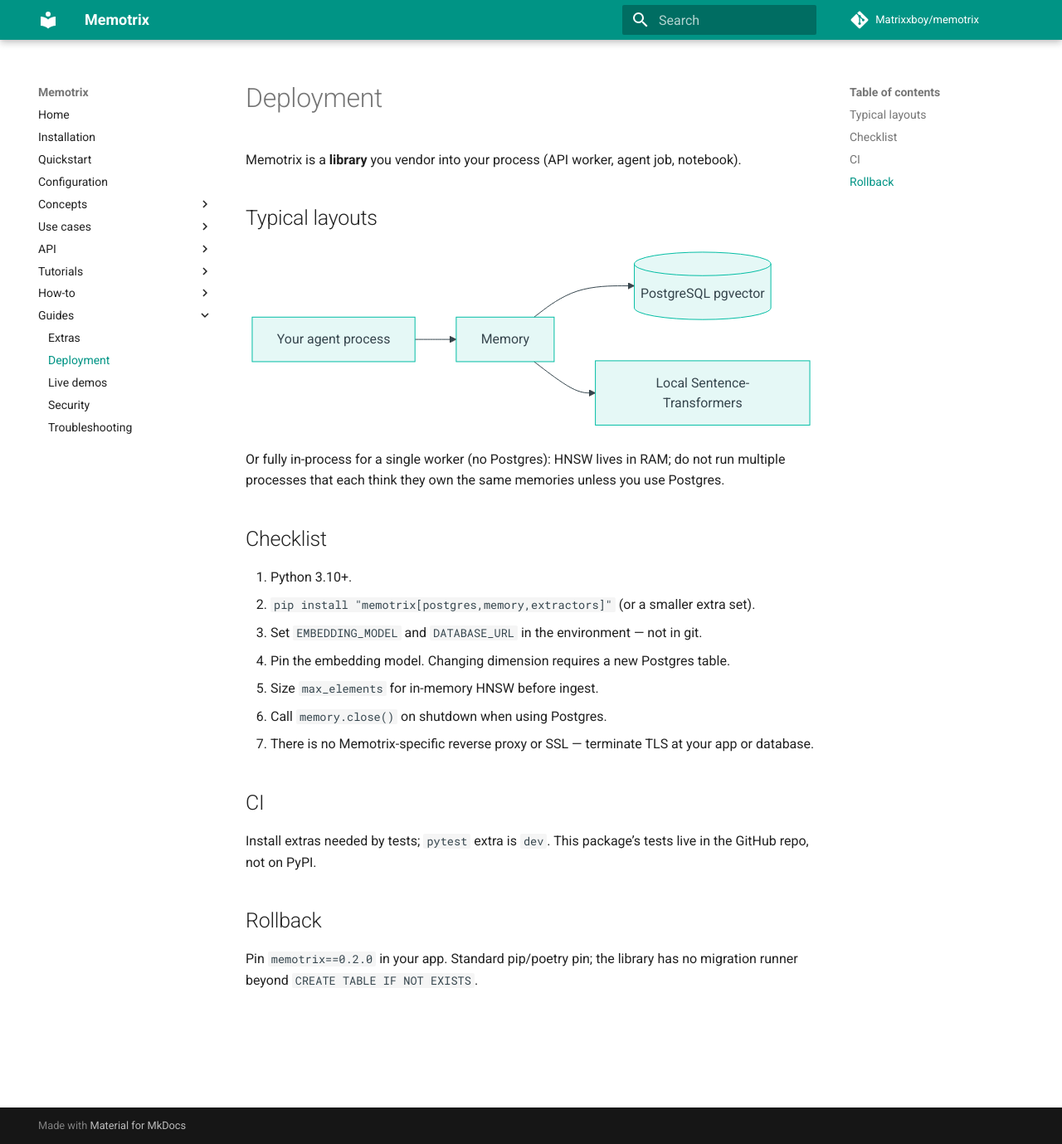
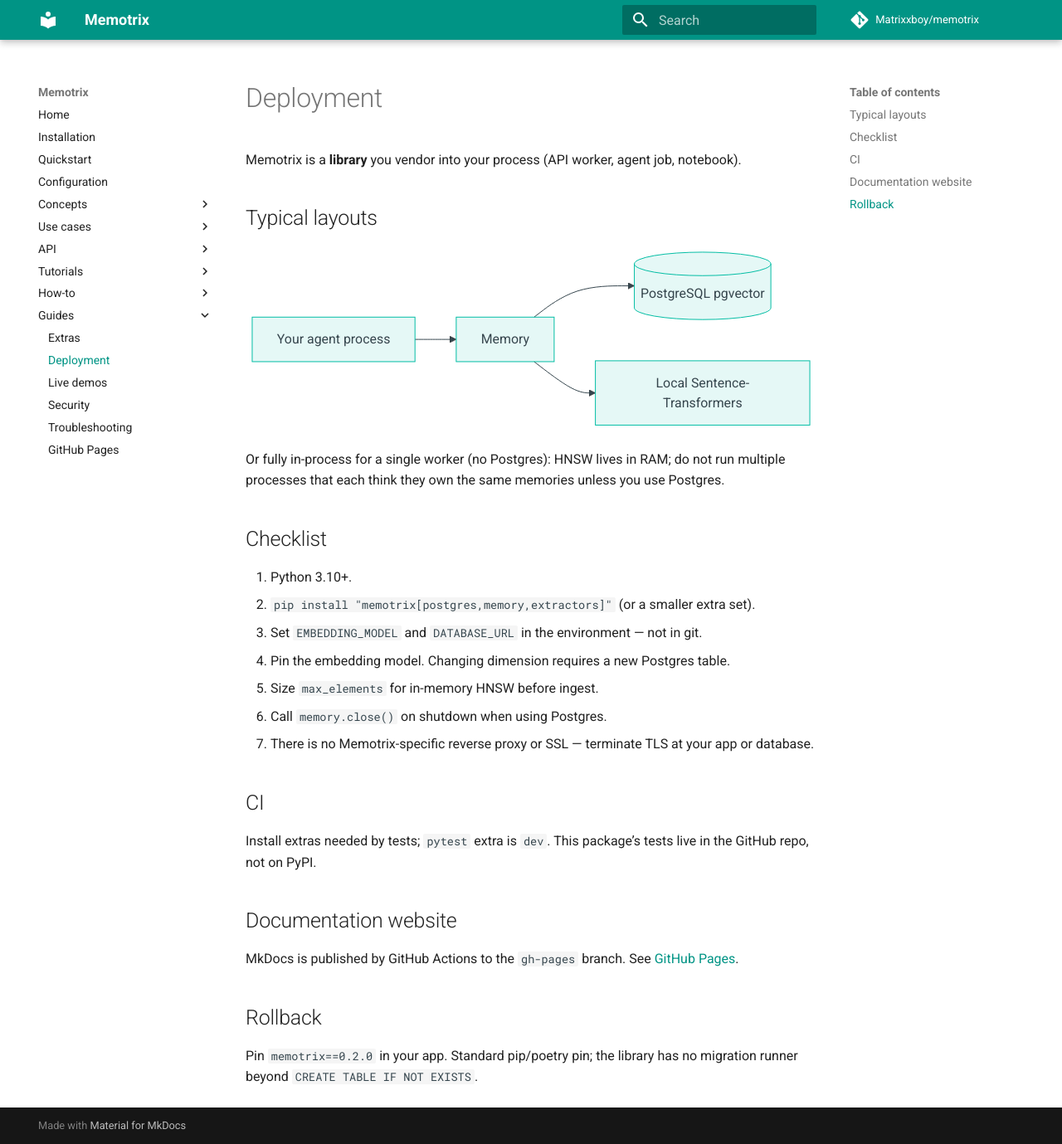
Before and after one commit to Matrixxboy/memotrix, an MkDocs documentation site: the page built from docs/guides/deployment.md, in a window 1280 px wide and 1379 px high. Shown: the whole window at 83% size. Built offline with MkDocs 1.6.1 and Material for MkDocs 9.7.7, drawn with Linux system fonts in a browser that asks for light colours; comment, search, counter and statistics services are not loaded.

Commit message:
git io docs

```diff
--- a/docs.json
+++ b/docs.json
@@ -64,7 +64,8 @@
           "docs/guides/deployment",
           "docs/guides/demo",
           "docs/guides/security",
-          "docs/guides/troubleshooting"
+          "docs/guides/troubleshooting",
+          "docs/guides/github-pages"
         ]
       }
     ]
--- a/docs/guides/deployment.md
+++ b/docs/guides/deployment.md
@@ -31,6 +31,10 @@
 
 Install extras needed by tests; `pytest` extra is `dev`. This package’s tests live in the GitHub repo, not on PyPI.
 
+## Documentation website
+
+MkDocs is published by GitHub Actions to the `gh-pages` branch. See [GitHub Pages](./github-pages.md).
+
 ## Rollback
 
 Pin `memotrix==0.2.0` in your app. Standard pip/poetry pin; the library has no migration runner beyond `CREATE TABLE IF NOT EXISTS`.
--- a/mkdocs.yml
+++ b/mkdocs.yml
@@ -54,6 +54,7 @@
       - Live demos: guides/demo.md
       - Security: guides/security.md
       - Troubleshooting: guides/troubleshooting.md
+      - GitHub Pages: guides/github-pages.md
 markdown_extensions:
   - admonition
   - pymdownx.superfences:
```
Also changed, not shown: docs/guides/github-pages.md (added, +42 -0 lines), 1 other file.
